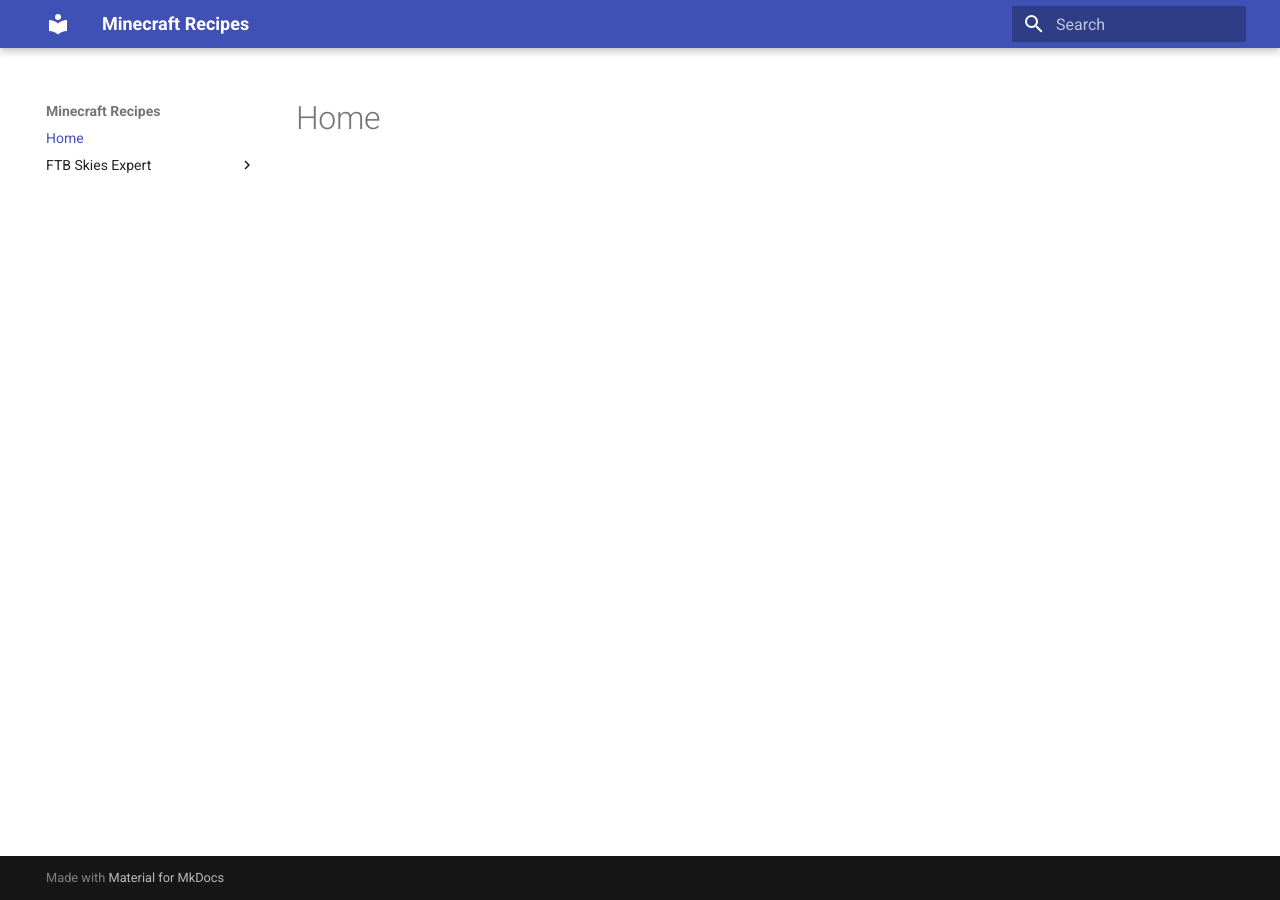
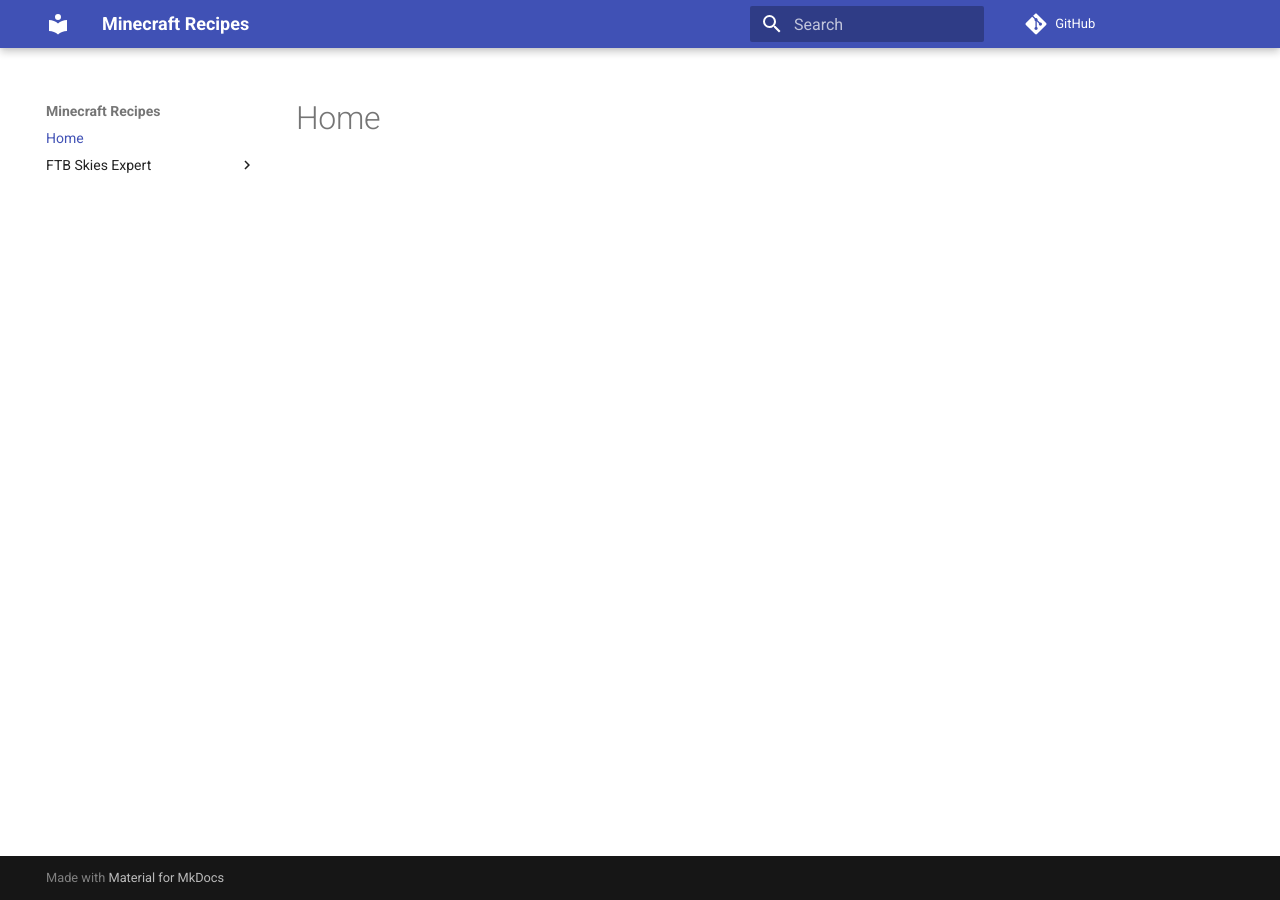
Before and after one commit to res0nat0r/minecraft, an MkDocs documentation site: the page built from docs/index.md, in a window 1280 px wide. Built offline with MkDocs 1.6.1 and Material for MkDocs 9.7.7, drawn with Linux system fonts in a browser that asks for light colours; comment, search, counter and statistics services are not loaded.

Commit message:
mkdocs features

```diff
--- a/mkdocs.yml
+++ b/mkdocs.yml
@@ -1,9 +1,11 @@
 site_name: Minecraft Recipes
 site_url: https://res0nat0r.github.io/minecraft
+repo_url: https://github.com/res0nat0r/minecraft
 theme:
   name: material
   features:
     - navigation.instant
+    - navigation.instant.prefetch
 markdown_extensions:
   - pymdownx.superfences:
       custom_fences:
```
